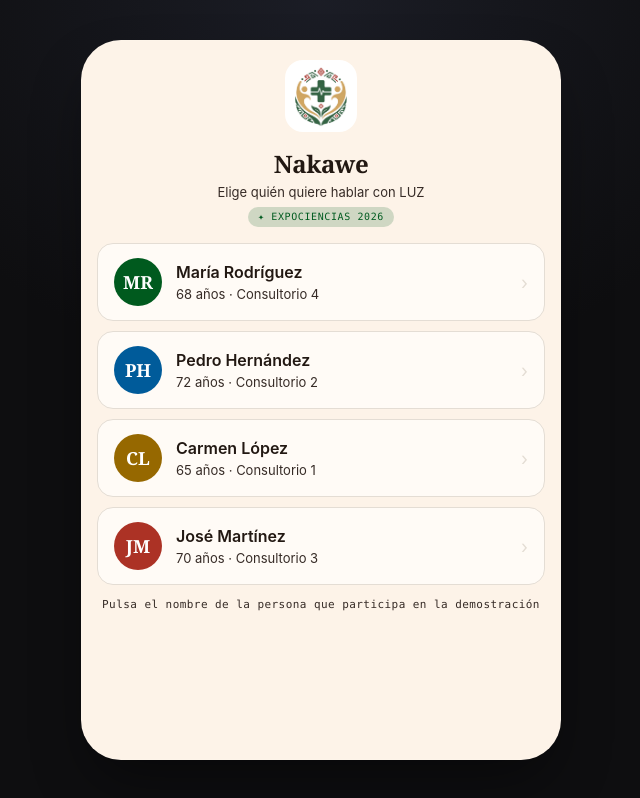
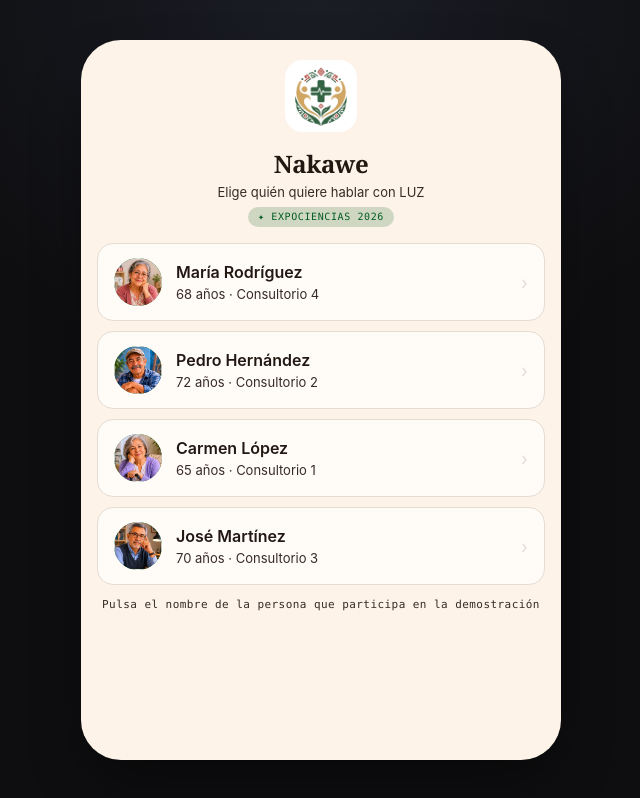
Before and after one commit to Phyton06/Nakawe, a plain HTML site: page index.html in a window 1280 px wide. Shown: the whole page, without its empty margins (319-959 px from the left). Drawn offline with nearby package versions, Linux system fonts and the light colour scheme.

Commit message:
feat: fotos de perfil para cada paciente
- Agregadas fotos reales en assets/images/
- avatarImg en cada paciente de pacientes.js
- initPatientSelector() y updateProfileUI() usan <img> en vez de iniciales
- CSS actualizado para object-fit: cover en avatares

```diff
--- a/index.html
+++ b/index.html
@@ -454,12 +454,14 @@
     .patient-card .pat-avatar {
       width: 48px; height: 48px;
       border-radius: 50%;
-      display: grid; place-items: center;
-      font-family: var(--font-display);
-      font-size: 18px;
-      font-weight: 600;
-      color: #fff;
+      overflow: hidden;
       flex-shrink: 0;
+      background: var(--accent);
+    }
+    .patient-card .pat-avatar img {
+      width: 100%; height: 100%;
+      object-fit: cover;
+      display: block;
     }
     .patient-card .pat-info { flex: 1; }
     .patient-card .pat-info .pat-name { font-weight: 600; font-size: 16px; }
@@ -639,7 +641,8 @@
     .status-icon.missed { background: var(--danger); }
 
     .profile-head { padding: 12px 20px 0; display: flex; flex-direction: column; align-items: center; text-align: center; gap: 12px; }
-    .profile-head .avatar-big { width: 80px; height: 80px; border-radius: 50%; color: #fff; display: grid; place-items: center; font-family: var(--font-display); font-size: 32px; font-weight: 600; }
+    .profile-head .avatar-big { width: 80px; height: 80px; border-radius: 50%; overflow: hidden; background: var(--accent); }
+    .profile-head .avatar-big img { width: 100%; height: 100%; object-fit: cover; display: block; }
     .profile-head h1 { font-family: var(--font-display); font-size: calc(22px * var(--font-scale)); letter-spacing: -0.015em; margin: 0; }
     .profile-head p { color: var(--muted); font-size: calc(14px * var(--font-scale)); margin: 0; }
     .profile-section { padding: 0 20px; margin-top: 20px; }
@@ -1136,8 +1139,8 @@
 
       initPatientSelector() {
         document.getElementById('patientGrid').innerHTML = PACIENTES.map(p =>
-          `<div class="patient-card" data-patient-id="${p.id}" onclick="nakawe.selectPatient(${p.id})">
-            <div class="pat-avatar" style="background:${p.avatarBg}">${p.iniciales}</div>
+            `<div class="patient-card" data-patient-id="${p.id}" onclick="nakawe.selectPatient(${p.id})">
+            <div class="pat-avatar"><img src="${p.avatarImg}" alt="${p.iniciales}"></div>
             <div class="pat-info"><div class="pat-name">${p.nombre}</div><div class="pat-detail">${p.edad} años · Consultorio ${p.consultorio}</div></div>
             <span class="pat-chevron">›</span>
           </div>`
@@ -1148,8 +1151,7 @@
 
       updateProfileUI() {
         const p = this.activePatient || PACIENTES[0];
-        document.getElementById('profileAvatar').textContent = p.iniciales;
-        document.getElementById('profileAvatar').style.background = p.avatarBg;
+        document.getElementById('profileAvatar').innerHTML = '<img src="'+p.avatarImg+'" alt="'+p.iniciales+'">';
         document.getElementById('profileName').textContent = p.nombre;
         document.getElementById('profileSub').textContent = 'NSS · '+p.nss+' · Consultorio '+p.consultorio;
         document.getElementById('profileAge').textContent = p.edad+' años';
--- a/js/pacientes.js
+++ b/js/pacientes.js
@@ -15,6 +15,7 @@ const PACIENTES = [
     consultorio: 4,
     iniciales: 'MR',
     avatarBg: 'oklch(38% 0.17 160)',
+    avatarImg: 'assets/images/MariaRodriguez.jpeg',
     nss: '12 34 56 7890',
     tipoSangre: 'O+',
     rh: 'Positivo',
@@ -140,6 +141,7 @@ const PACIENTES = [
     consultorio: 2,
     iniciales: 'PH',
     avatarBg: 'oklch(45% 0.14 240)',
+    avatarImg: 'assets/images/PedroHernandez.jpeg',
     nss: '98 76 54 3210',
     tipoSangre: 'A+',
     rh: 'Positivo',
@@ -262,6 +264,7 @@ const PACIENTES = [
     consultorio: 1,
     iniciales: 'CL',
     avatarBg: 'oklch(55% 0.14 85)',
+    avatarImg: 'assets/images/CarmenLopez.jpeg',
     nss: '45 67 89 0123',
     tipoSangre: 'B+',
     rh: 'Positivo',
@@ -386,6 +389,7 @@ const PACIENTES = [
     consultorio: 3,
     iniciales: 'JM',
     avatarBg: 'oklch(50% 0.16 30)',
+    avatarImg: 'assets/images/JoseMartinez.jpeg',
     nss: '32 10 98 7654',
     tipoSangre: 'O+',
     rh: 'Positivo',
```
Also changed, not shown: assets/images/CarmenLopez.jpeg (added), assets/images/JoseMartinez.jpeg (added), assets/images/MariaRodriguez.jpeg (added), assets/images/PedroHernandez.jpeg (added).
